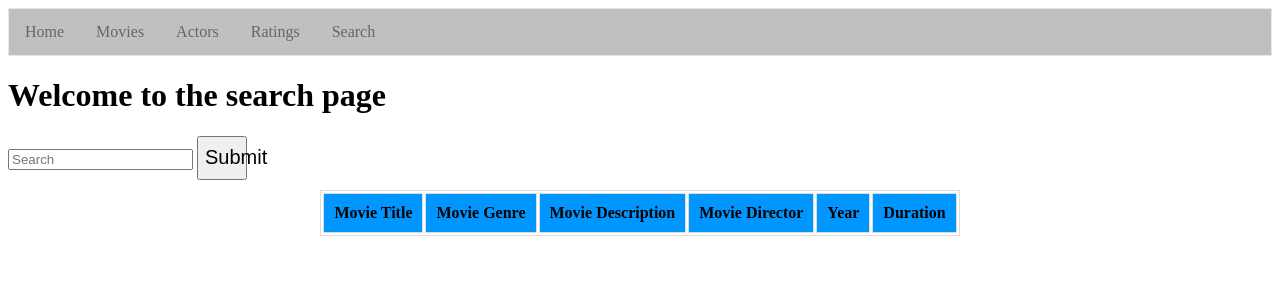
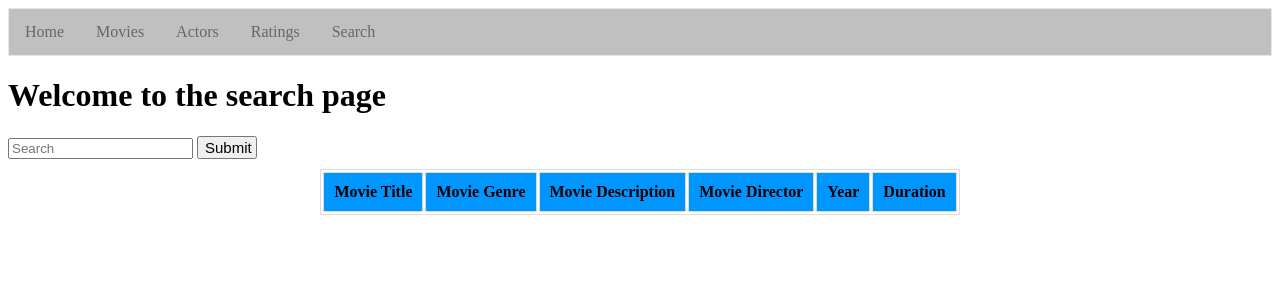
Before and after one commit to SamGonChec/470_All_Your_Database_are_belong_to_us, a PHP site: page /search.php in a window 1280 px wide. Shown: the top 300 px of the page. Run offline with PHP 8.4, Linux system fonts and the light colour scheme; data that the repository does not hold is empty; a stand-in replaces the project's code that opens the database connection.

Commit message:
Update search.php

```diff
--- a/470Project/front-end/search.php
+++ b/470Project/front-end/search.php
@@ -64,6 +64,14 @@ require_once 'includes/dbinclude.php';
 </ul>
 <h1>Welcome to the search page</h1>
 
+<style>
+.button {
+	width: 60px;
+	height: 23px;
+	font-size: 15px;
+}
+</style>
+
 <form method="POST" action="searched.php">
 	<input type="text" name="search" placeholder="Search">
 	<button class="button" type="submit" name="submit">Submit</button>
```
